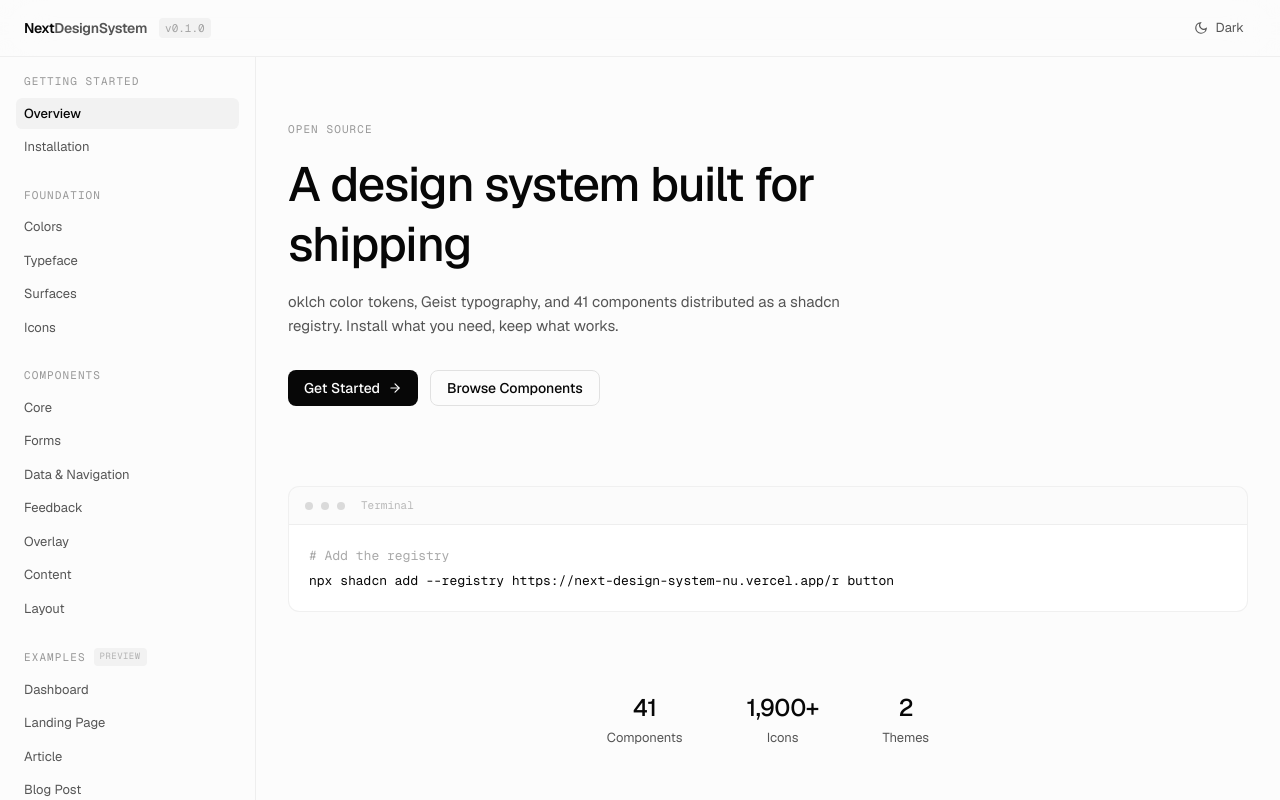
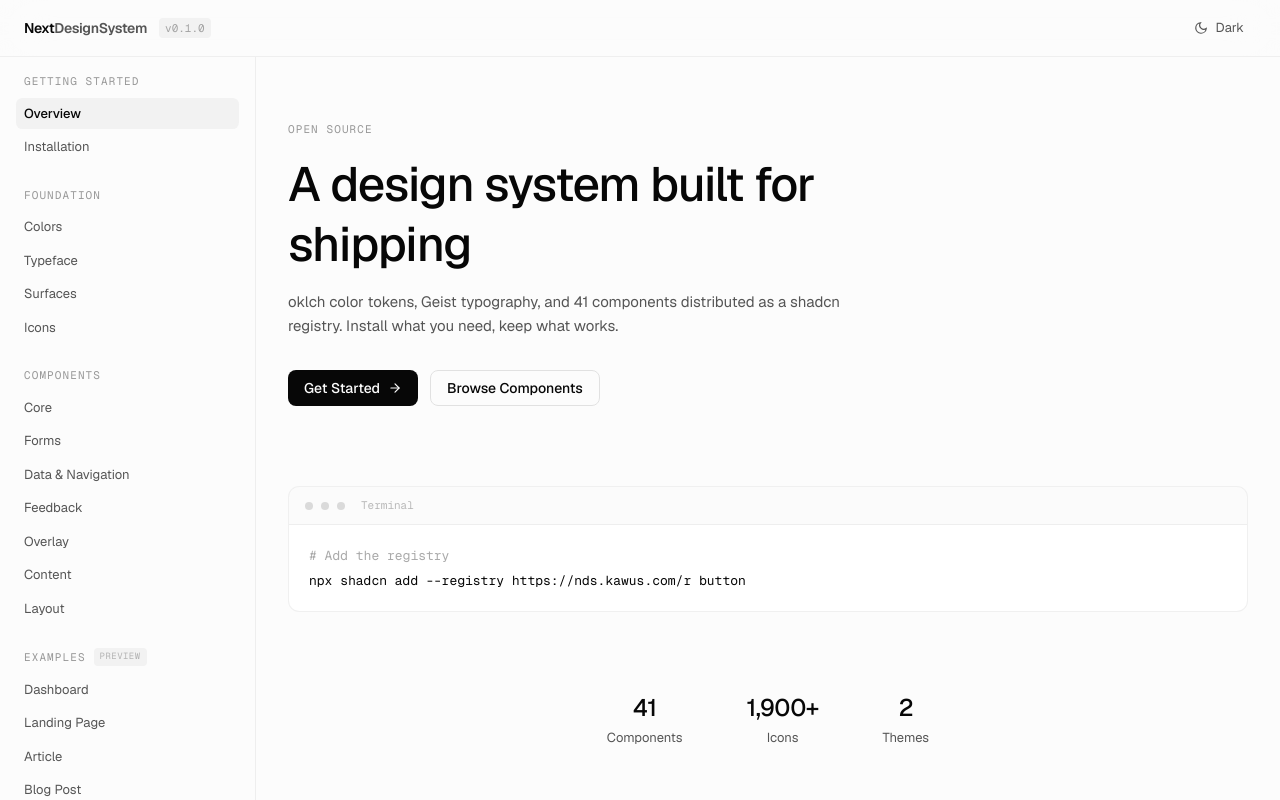
Before and after one commit to kawus/design-system, a Next.js app: page / in a window 1280 px wide. Built offline with nearby package versions, Linux system fonts and the light colour scheme.

Commit message:
chore: update registry URL to nds.kawus.com
Co-Authored-By: Claude Opus 4.6 (1M context) <noreply@anthropic.com>

```diff
--- a/public/r/registry.json
+++ b/public/r/registry.json
@@ -1,7 +1,7 @@
 {
   "$schema": "https://ui.shadcn.com/schema/registry.json",
   "name": "design-system",
-  "homepage": "https://next-design-system-nu.vercel.app",
+  "homepage": "https://nds.kawus.com",
   "items": [
     {
       "name": "theme",
--- a/registry.json
+++ b/registry.json
@@ -1,7 +1,7 @@
 {
   "$schema": "https://ui.shadcn.com/schema/registry.json",
   "name": "design-system",
-  "homepage": "https://next-design-system-nu.vercel.app",
+  "homepage": "https://nds.kawus.com",
   "items": [
     {
       "name": "theme",
--- a/src/components/showcase/installation.tsx
+++ b/src/components/showcase/installation.tsx
@@ -2,7 +2,7 @@
 
 import { useState, useCallback } from "react";
 
-const REGISTRY_URL = "https://next-design-system-nu.vercel.app/r";
+const REGISTRY_URL = "https://nds.kawus.com/r";
 
 const components = [
   "accordion", "alert", "alert-dialog", "aspect-ratio", "avatar",
--- a/src/components/showcase/overview.tsx
+++ b/src/components/showcase/overview.tsx
@@ -103,7 +103,7 @@ export function OverviewShowcase({
           <div className="p-5 font-mono text-[13px] leading-relaxed">
             <p className="text-muted-foreground/50"># Add the registry</p>
             <p className="text-foreground mt-1">
-              npx shadcn add --registry https://next-design-system-nu.vercel.app/r button
+              npx shadcn add --registry https://nds.kawus.com/r button
             </p>
           </div>
         </div>
```
Also changed, not shown: 1 other file (tests, documents, lock files or other folders).
